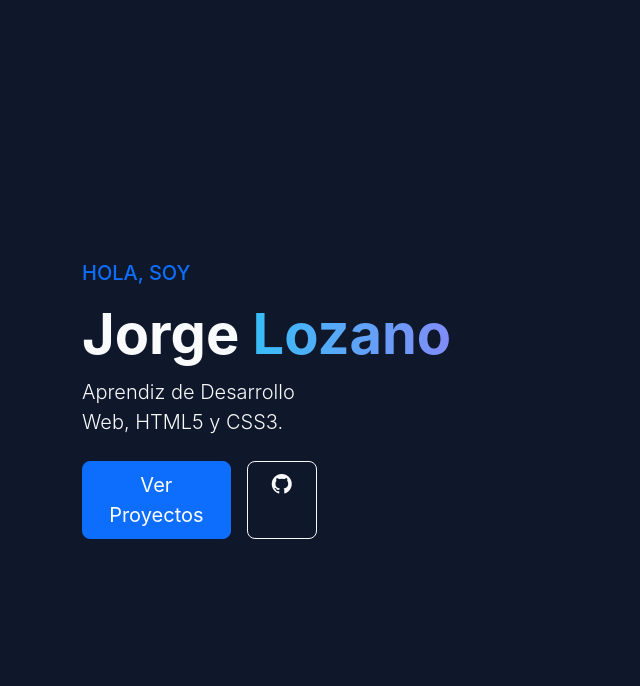
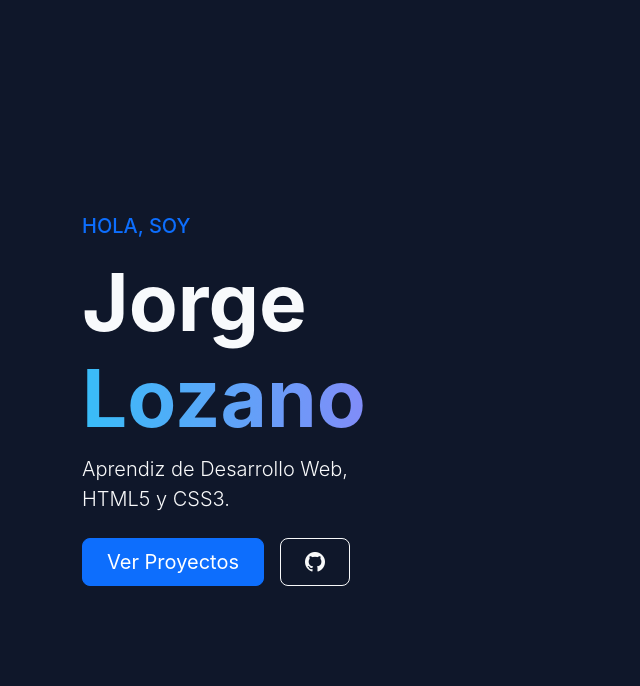
Before and after one commit to isaaclozano89/perfumeria, a Flask app: page / in a window 1280 px wide. Shown: the top 686 px of the page, without its empty margins (0-640 px from the left). Run offline with Flask 3, Linux system fonts and the light colour scheme; some libraries are stand-ins or nearby versions.

Commit message:
Update perfil.html

```diff
--- a/templates/perfil.html
+++ b/templates/perfil.html
@@ -13,13 +13,6 @@
         .card-project { background: #1e293b; border: 1px solid #334155; transition: 0.3s; border-radius: 15px; }
         .card-project:hover { transform: translateY(-10px); border-color: #38bdf8; }
         .badge-skill { background: #334155; color: #38bdf8; border: 1px solid #38bdf8; margin: 2px; }
-        .nombre-titulo {font-size: 8vw; white-space: nowrap; display: inline-block;}
-        @media (min-width: 992px) {
-        .nombre-titulo {
-        font-size: 3.5rem;
-    }
-}
-
     </style>
 </head>
 <body>
@@ -28,7 +21,7 @@
     <div class="row align-items-center">
         <div class="col-md-7">
             <h5 class="text-uppercase tracking-widest text-primary mb-3">Hola, soy</h5>
-            <h2 class="nombre-titulo fw-bold">Jorge <span class="text-gradient">Lozano</span></h2>
+            <h3 class="display-1 fw-bold">Jorge <span class="text-gradient">Lozano</span></h3>
             <p class="lead text-light mb-4">Aprendiz de Desarrollo Web, HTML5 y CSS3.</p>
             <div class="d-flex gap-3">
                 <a href="#proyectos" class="btn btn-primary btn-lg px-4">Ver Proyectos</a>
```
